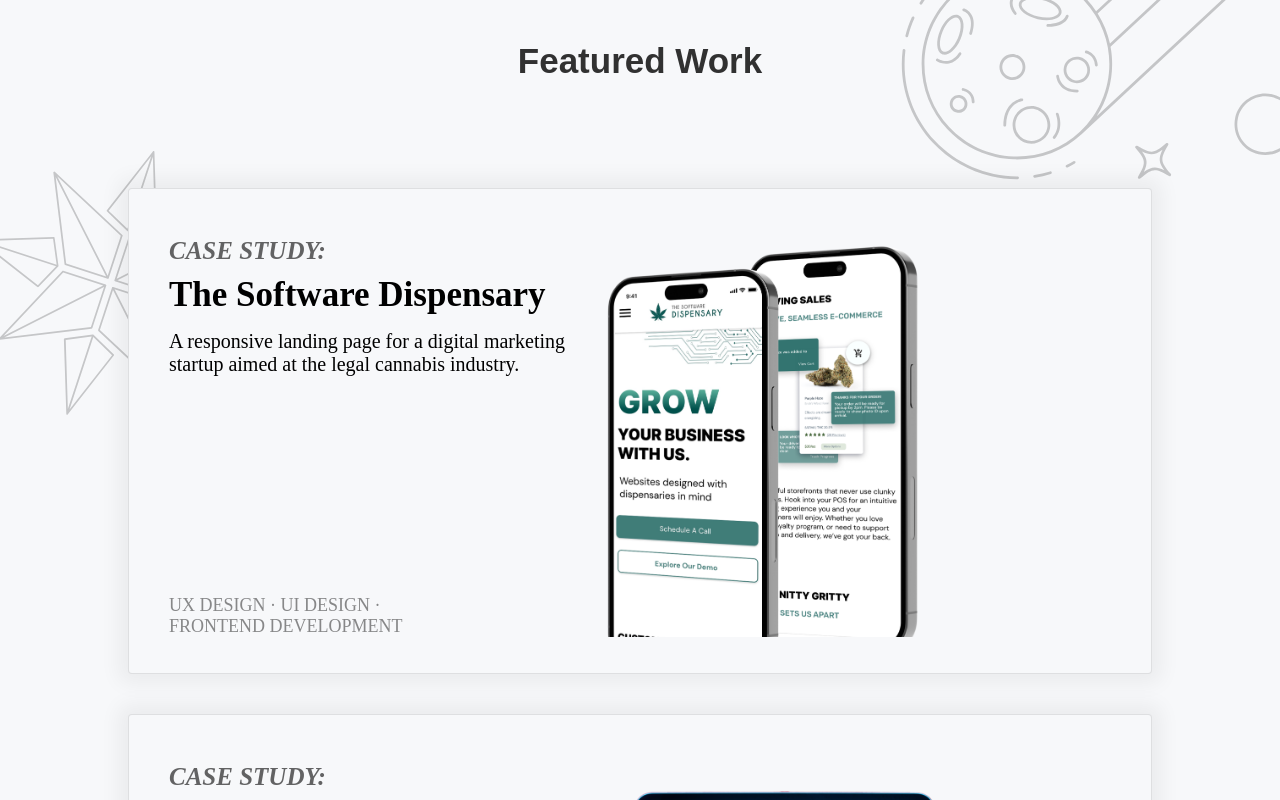
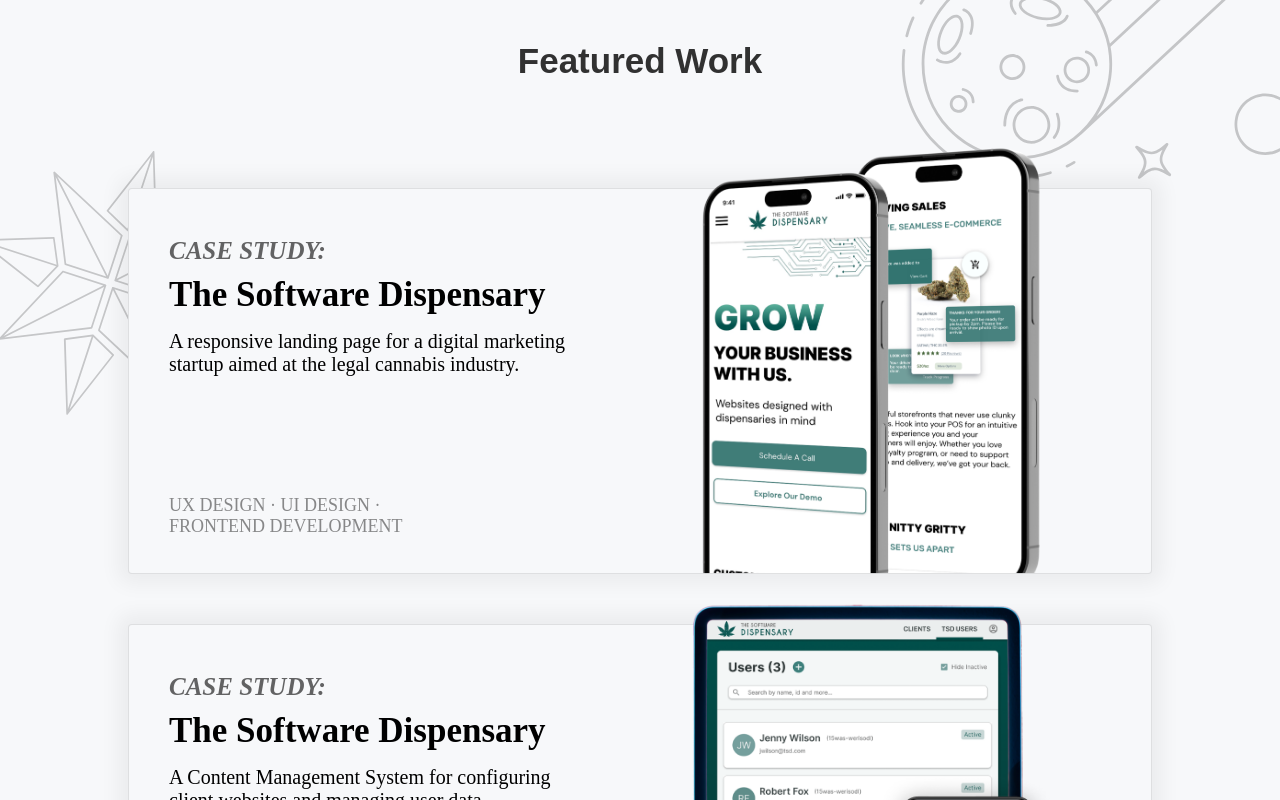
Before and after one commit to lwesley08/LibertyWesleyDotCom, a Nuxt app: page / in a window 1280 px wide. Shown: the part 1560-2360 px from the top of the page. Built offline with nearby package versions, Linux system fonts and the light colour scheme; a web font is replaced by a local one.

Commit message:
laptop images

```diff
--- a/pages/index.vue
+++ b/pages/index.vue
@@ -14,7 +14,7 @@
     <div class="featured-work" id="portolio">
       <h3 class="featured-work__title">Featured Work</h3>
       <div class="featured-work__card-list">
-        <div class="featured-work__card">
+        <div class="featured-work__card featured-work__card--tsd-site">
           <div class="featured-work__card-text">
             <div>
               <p class="featured-work__card-type">Case Study:</p>
@@ -352,6 +352,7 @@
 
       @media screen and (min-width: $breakpoint-laptop) {
         margin-bottom: 50px;
+        row-gap: 50px;
       }
     }
 
@@ -368,7 +369,12 @@
 
       @media screen and (min-width: $breakpoint-laptop) {
         flex-direction: row;
+        justify-content: space-between;
         padding: 48px 40px 36px 40px;
+
+        &--tsd-site {
+          padding-right: 90px;
+        }
       }
     }
 
@@ -379,6 +385,12 @@
       display: flex;
       justify-content: center;
       align-items: flex-end;
+
+      @media screen and (min-width: $breakpoint-laptop) {
+        height: 300px;
+        transform-origin: bottom right;
+        transform: scale(1.45) translateY(25px);
+      }
 
       img {
         max-width: 100%;
@@ -403,7 +415,6 @@
       row-gap: 30px;
 
       @media screen and (min-width: $breakpoint-laptop) {
-        row-gap: 130px;
         flex-basis: 45%;
       }
     }
@@ -443,7 +454,7 @@
     }
 
     &__card-services {
-      font-weight: 500px;
+      font-weight: 500;
       opacity: 45%;
       text-transform: uppercase;
       font-size: 23px;
```
